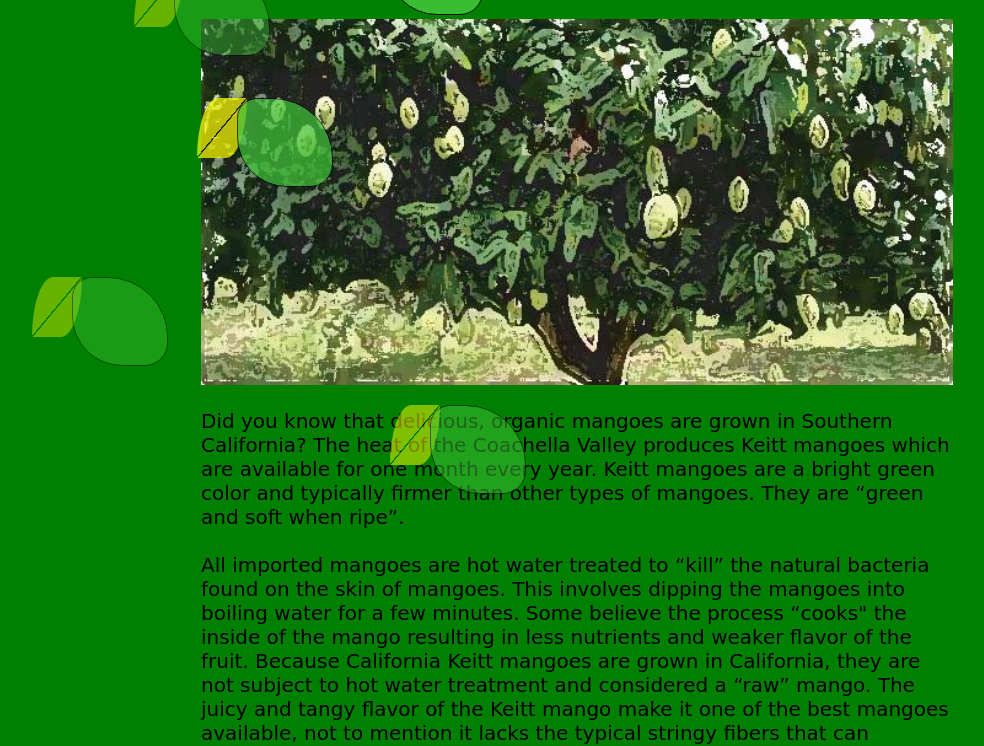
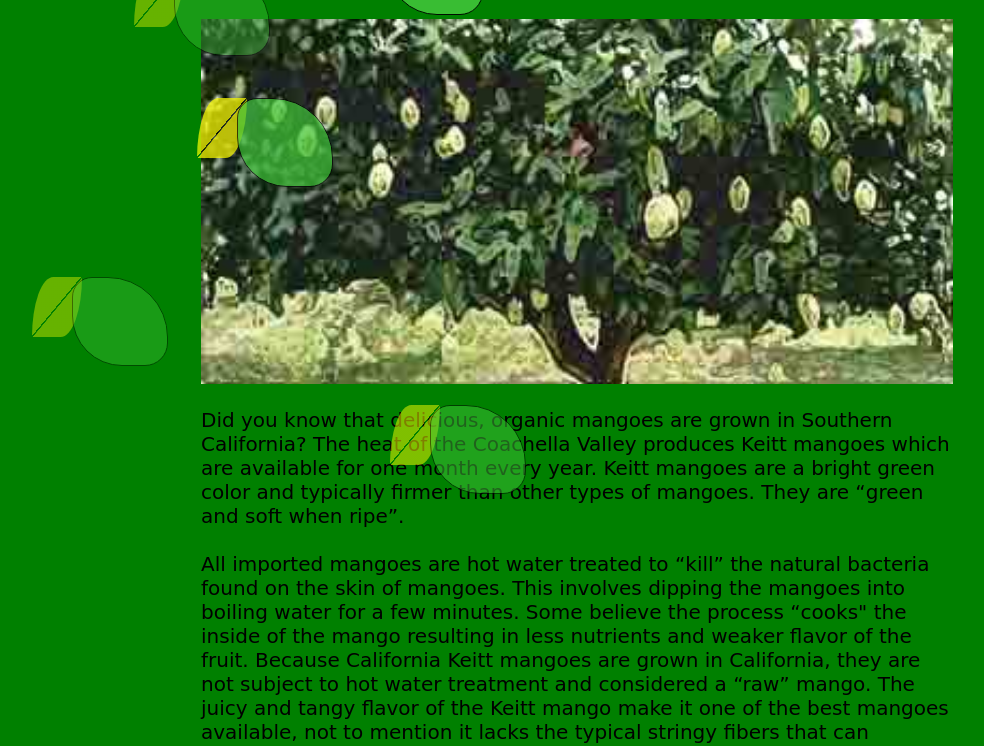
Before and after one commit to mkoesnod/mango, a plain HTML site: page index.html in a window 1280 px wide. Shown: the part 62-808 px from the top of the page, without its empty margins (63-1047 px from the left). Drawn offline with Linux system fonts and the light colour scheme; a web font is replaced by a local one.

Commit message:
changed photo

```diff
--- a/index.html
+++ b/index.html
@@ -11,7 +11,7 @@
 <body>
   <header >
     <h1> Ode to the California Keitt Mango </h1>
-    <img src="css/mangotree3.jpg" alt="Banner Image" class="banner"/>
+    <img src="css/mangotree4.jpg" alt="Banner Image" class="banner"/>
   </header>
 
   <p>Did you know that delicious, organic mangoes are grown in Southern California? The heat of the Coachella Valley produces Keitt mangoes which are available for one month every year.
```
Also changed, not shown: css/mangotree4.jpg (added).
